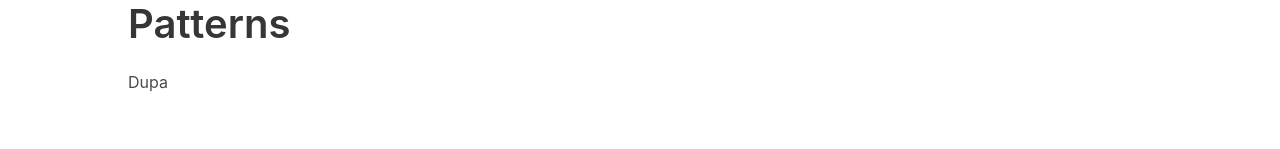
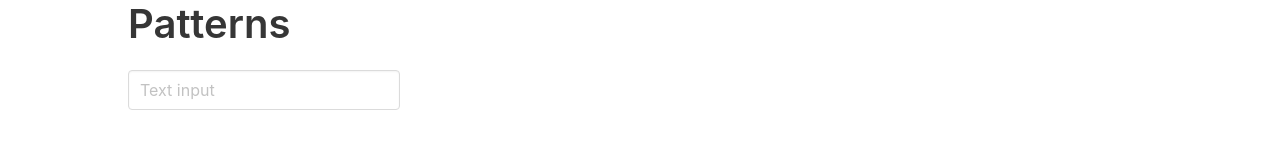
Before and after one commit to noszczynski/react-advanced, a React (Create React App) app: page /patterns in a window 1280 px wide. Shown: the part 267-416 px from the top of the page. Built offline with nearby package versions, Linux system fonts and the light colour scheme.

Commit message:
Implemented render props with downshift dropdown

```diff
--- a/package.json
+++ b/package.json
@@ -5,6 +5,7 @@
   "dependencies": {
     "bulma": "^0.7.5",
     "classnames": "^2.2.6",
+    "downshift": "^5.0.5",
     "node-sass": "^4.13.1",
     "react": "^16.8.6",
     "react-dom": "^16.8.6",
--- a/src/views/Patterns.js
+++ b/src/views/Patterns.js
@@ -1,12 +1,59 @@
 import React from "react";
 import Header from "../components/Header";
 import PageTemplate from "../Templates/PageTemplate";
+import Downshift from "downshift";
+
+const ITEMS_OPTIONS = [
+  { value: "apple" },
+  { value: "pear" },
+  { value: "orange" },
+  { value: "grape" },
+  { value: "banana" }
+];
 
 const Patterns = () => (
   <div>
     <Header />
     <PageTemplate title={`Patterns`}>
-      <h1>Dupa</h1>
+      <Downshift>
+        {({
+          getInputProps,
+          isOpen,
+          inputValue,
+          getMenuProps,
+          getItemProps,
+          selectedItem
+        }) => (
+          <div className={`dropdown ${isOpen ? "is-active" : ""}`}>
+            <input
+              className={`input`}
+              type="text"
+              placeholder="Text input"
+              {...getInputProps()}
+            />
+            <div className={`dropdown-menu`}>
+              <div className={`dropdown-content`} {...getMenuProps()}>
+                {ITEMS_OPTIONS.filter(item =>
+                  item.value.includes(inputValue)
+                ).map(({ value }, index) => (
+                  <button
+                    {...getItemProps({
+                      key: value,
+                      index,
+                      item: value
+                    })}
+                    className={`dropdown-item button is-white ${
+                      value === selectedItem ? "is-active" : ""
+                    }`}
+                  >
+                    {value}
+                  </button>
+                ))}
+              </div>
+            </div>
+          </div>
+        )}
+      </Downshift>
     </PageTemplate>
   </div>
 );
--- a/src/views/Tips.js
+++ b/src/views/Tips.js
@@ -1,13 +1,12 @@
 import React, { Fragment } from "react";
 import Header from "../components/Header";
-import Columns from "../components/Columns/Columns";
 import PageTemplate from "../Templates/PageTemplate";
 
 const Tips = () => (
   <Fragment>
     <Header />
     <PageTemplate title={`Tips`}>
-      <Columns />
+      <h2 className={`title is-5`}>content</h2>
     </PageTemplate>
   </Fragment>
 );
```
Also changed, not shown: 1 other file (tests, documents, lock files or other folders).
